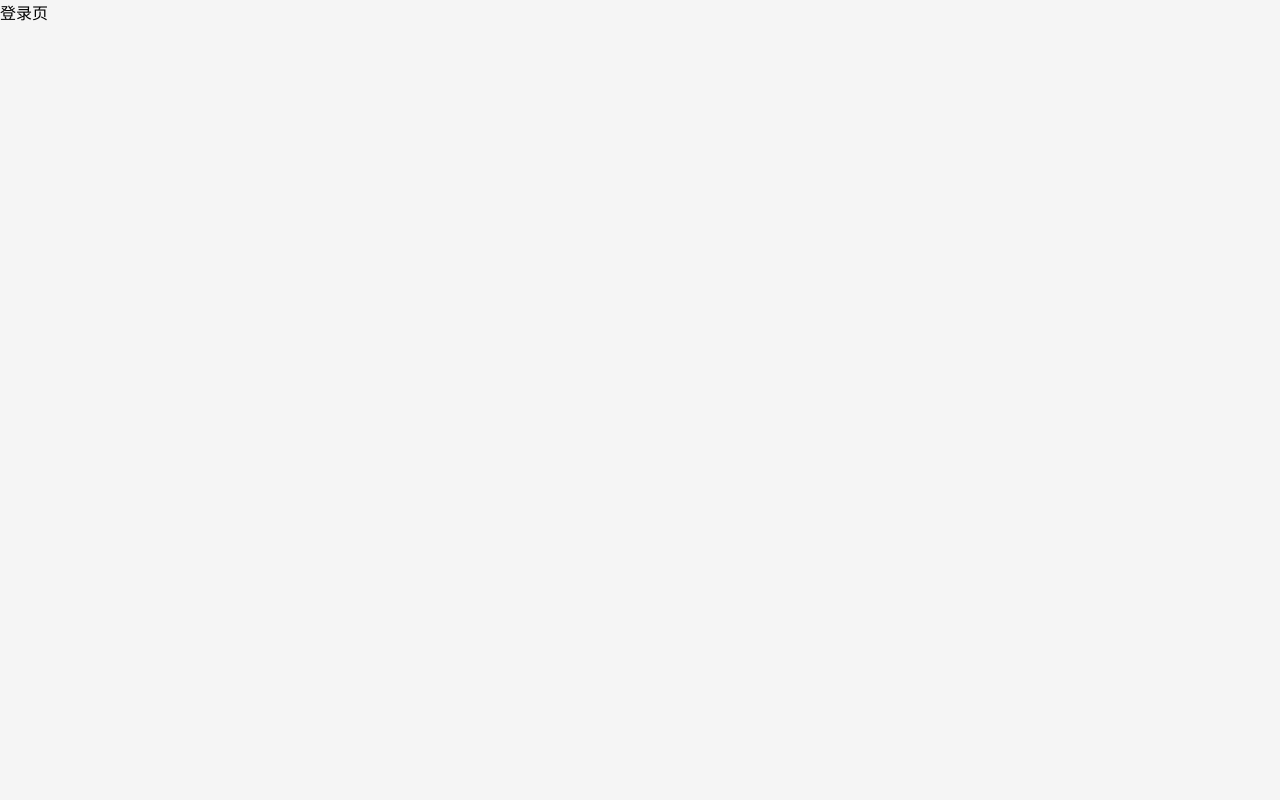
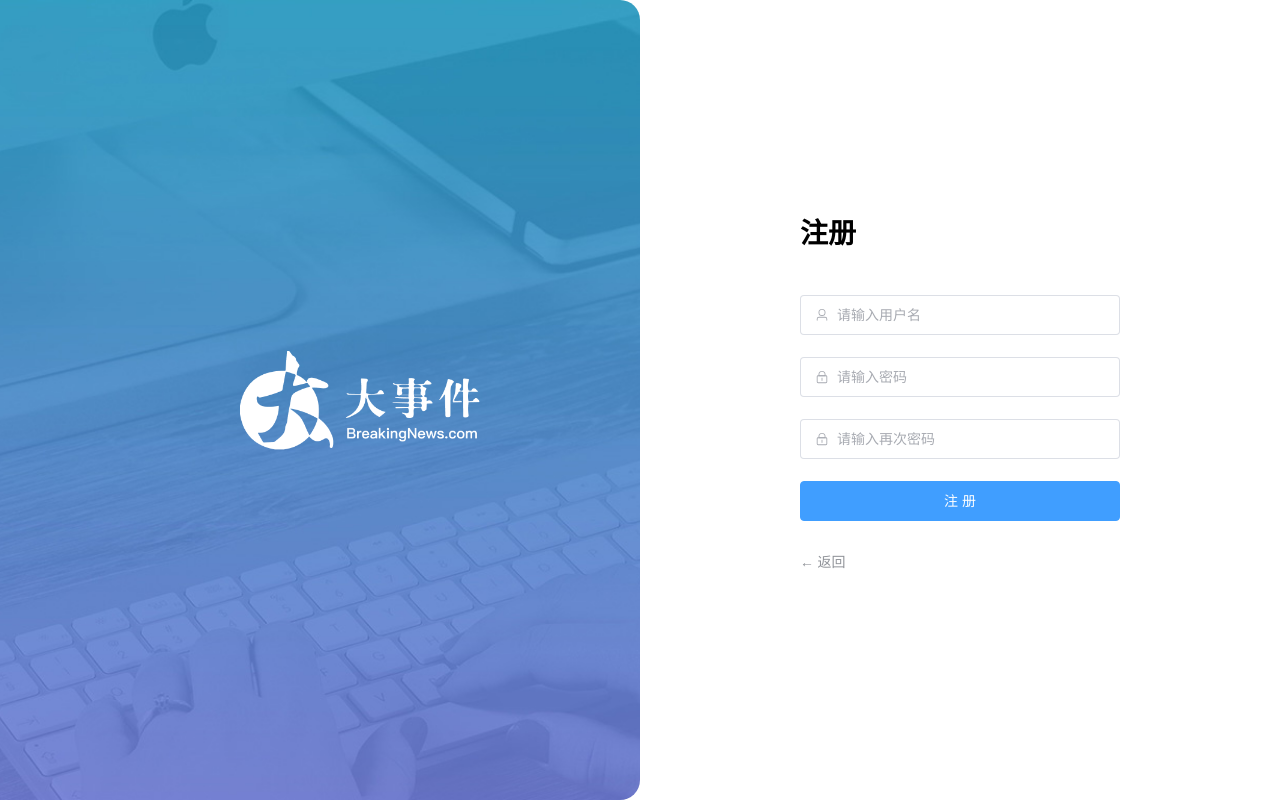
Before and after one commit to L1803703552/Vue3-big-event-admin, a Vue app: page /login in a window 1280 px wide. Built offline with nearby package versions, Linux system fonts and the light colour scheme.

Commit message:
登录验证

```diff
--- a/package.json
+++ b/package.json
@@ -12,6 +12,7 @@
     "lint-staged": "lint-staged"
   },
   "dependencies": {
+    "@element-plus/icons-vue": "^2.1.0",
     "axios": "^1.4.0",
     "element-plus": "^2.3.9",
     "pinia": "^2.1.4",
--- a/src/App.vue
+++ b/src/App.vue
@@ -4,6 +4,7 @@
 </script>
 
 <template>
+  <!-- App.vue只需要留一个路由出口即可 -->
   <router-view></router-view>
 </template>
 
--- a/src/router/index.js
+++ b/src/router/index.js
@@ -7,7 +7,7 @@
   // hash模式使用createWebHashHistory()
   // 参数是基础路径，默认/
   routes: [
-    { path: '/login', component: () => import('@/views/login/LoginPage') }, // 登录页
+    { path: '/login', component: () => import('@/views/login/LoginPage.vue') }, // 登录页
     {
       path: '/',
       component: () => import('@/views/layout/LayoutContainer.vue'),
--- a/src/views/login/LoginPage.vue
+++ b/src/views/login/LoginPage.vue
@@ -1 +1,140 @@
-<template>登录页</template>
+<script setup>
+import { User, Lock } from '@element-plus/icons-vue'
+import { ref } from 'vue'
+const isRegister = ref(true)
+const formModel = ref({
+  username: '',
+  password: '',
+  repassword: ''
+})
+const rules = {
+  username: [{ required: true, message: '请输入用户名', trigger: blur }]
+}
+</script>
+
+<template>
+  <!-- el-row表示一行，一行分成24份
+       el-col表示列，:span="12" 代表在一行中占12份（50%）
+       :span="6"    表示在一行中占6分（25%）
+       :offset="3"  表示在一行中，左侧margin份数
+       el-form      表示整个表单组件
+       el-form-item 表示表单的一行（一个表单域）
+       el-input     表单元素（输入框）
+  -->
+  <el-row class="login-page">
+    <el-col :span="12" class="bg"></el-col>
+    <el-col :span="6" :offset="3" class="form">
+      <!-- 校验相关
+           el-form => :model="ruleForm"   绑定的整个form的数据对象 { xxx, xxx, xxx }
+           el-form => :rules="rules"      绑定的整个rules规则对象 { xxx, xxx, xxx }
+           表单元素 => v-model="ruleForm.xxx" 给表单元素，绑定form的子属性
+           prop配置生效的是哪个校验规则（和rules中的字段要对应）
+      -->
+      <el-form
+        :model="formModel"
+        :rules="rules"
+        ref="form"
+        size="large"
+        autocomplete="off"
+        v-if="isRegister"
+      >
+        <el-form-item>
+          <h1>注册</h1>
+        </el-form-item>
+        <el-form-item>
+          <el-input
+            v-model="formModel.username"
+            :prefix-icon="User"
+            placeholder="请输入用户名"
+          ></el-input>
+        </el-form-item>
+        <el-form-item>
+          <el-input
+            :prefix-icon="Lock"
+            type="password"
+            placeholder="请输入密码"
+          ></el-input>
+        </el-form-item>
+        <el-form-item>
+          <el-input
+            :prefix-icon="Lock"
+            type="password"
+            placeholder="请输入再次密码"
+          ></el-input>
+        </el-form-item>
+        <el-form-item>
+          <el-button class="button" type="primary" auto-insert-space>
+            注册
+          </el-button>
+        </el-form-item>
+        <el-form-item class="flex">
+          <el-link type="info" :underline="false" @click="isRegister = false">
+            ← 返回
+          </el-link>
+        </el-form-item>
+      </el-form>
+      <el-form ref="form" size="large" autocomplete="off" v-else>
+        <el-form-item>
+          <h1>登录</h1>
+        </el-form-item>
+        <el-form-item>
+          <el-input :prefix-icon="User" placeholder="请输入用户名"></el-input>
+        </el-form-item>
+        <el-form-item>
+          <el-input
+            name="password"
+            :prefix-icon="Lock"
+            type="password"
+            placeholder="请输入密码"
+          ></el-input>
+        </el-form-item>
+        <el-form-item class="flex">
+          <div class="flex">
+            <el-checkbox>记住我</el-checkbox>
+            <el-link type="primary" :underline="false">忘记密码？</el-link>
+          </div>
+        </el-form-item>
+        <el-form-item>
+          <el-button class="button" type="primary" auto-insert-space
+            >登录</el-button
+          >
+        </el-form-item>
+        <el-form-item class="flex">
+          <el-link type="info" :underline="false" @click="isRegister = true">
+            注册 →
+          </el-link>
+        </el-form-item>
+      </el-form>
+    </el-col>
+  </el-row>
+</template>
+
+<style lang="scss" scoped>
+.login-page {
+  height: 100vh;
+  background-color: #fff;
+  .bg {
+    background:
+      url('@/assets/logo2.png') no-repeat 60% center / 240px auto,
+      url('@/assets/login_bg.jpg') no-repeat center / cover;
+    border-radius: 0 20px 20px 0;
+  }
+  .form {
+    display: flex;
+    flex-direction: column;
+    justify-content: center;
+    user-select: none;
+    .title {
+      margin: 0 auto;
+    }
+    .button {
+      width: 100%;
+    }
+    .flex {
+      width: 100%;
+      display: flex;
+      justify-content: space-between;
+    }
+  }
+}
+</style>
```
Also changed, not shown: 1 other file (tests, documents, lock files or other folders).
